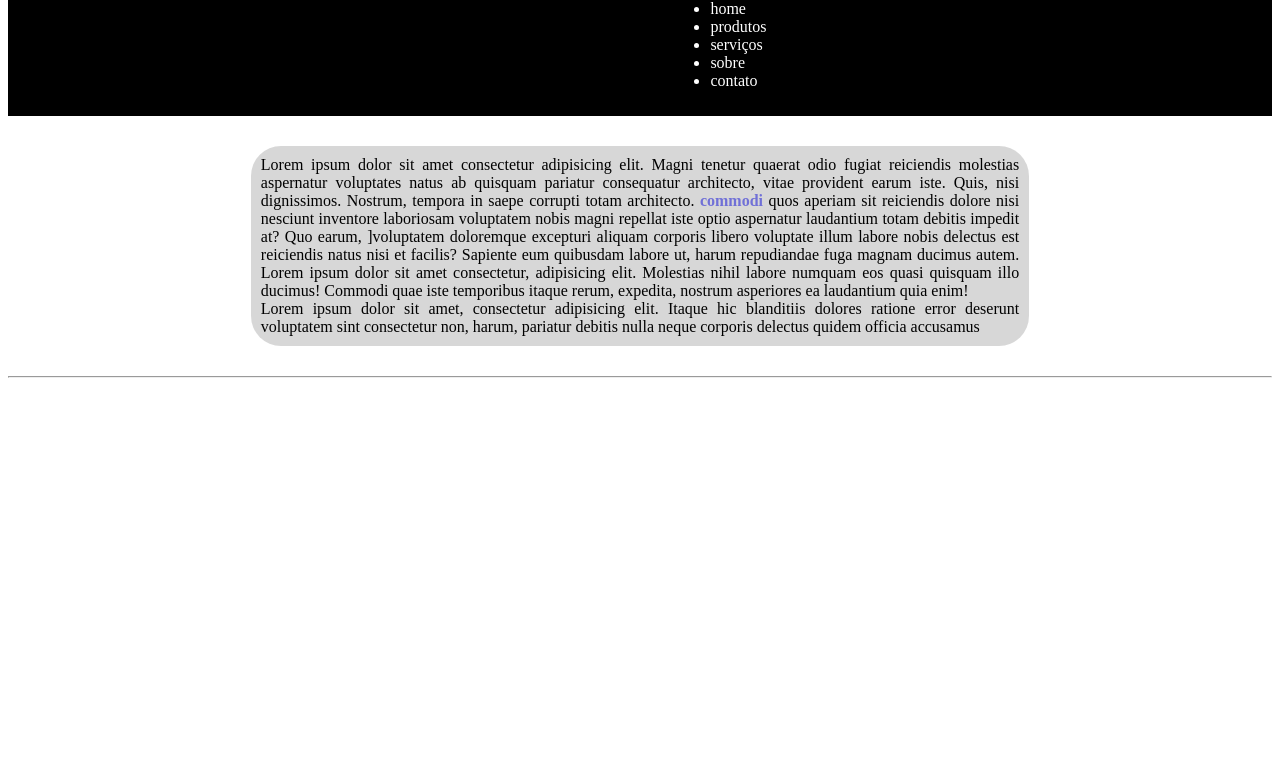
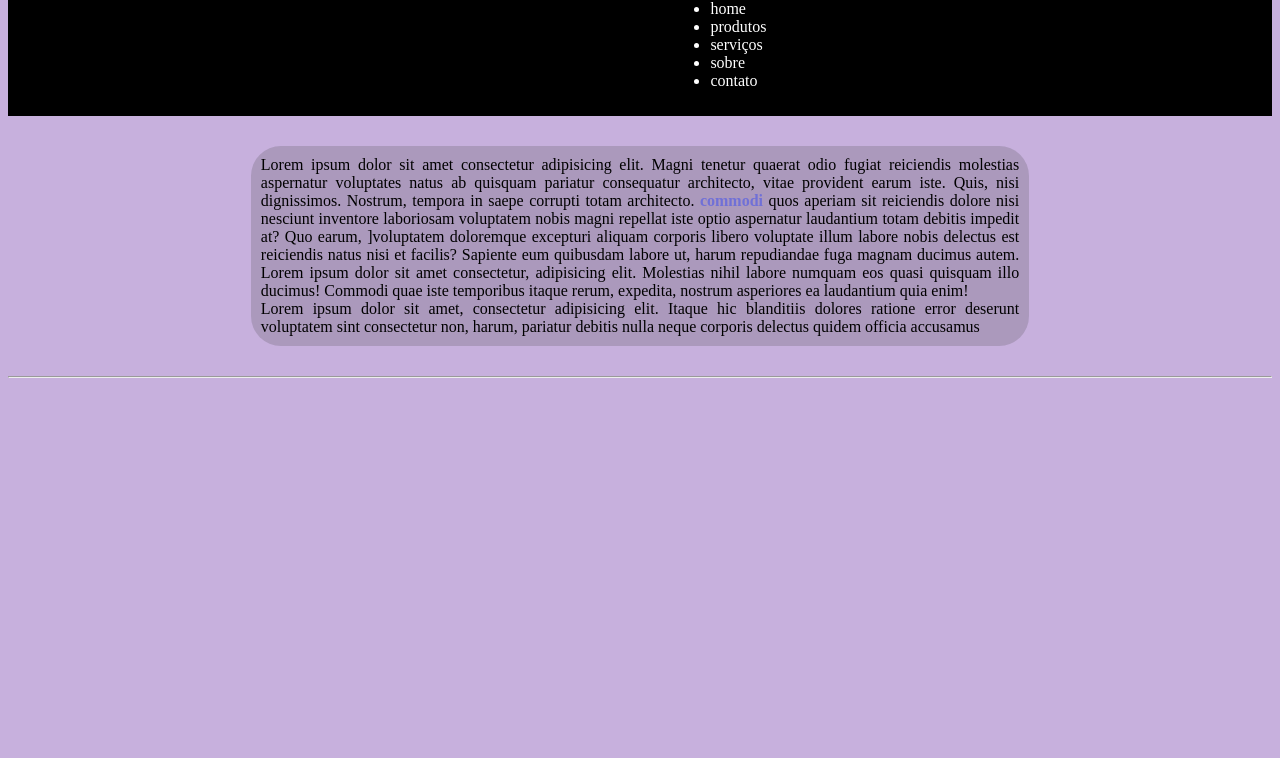
Before and after one commit to desenvolvedora-yagami/desenvolvedora-yagami.github.io, a plain HTML site: page index.html in a window 1280 px wide. Shown: the part 42-800 px from the top of the page. Drawn offline with Linux system fonts and the light colour scheme.

Commit message:
alteracoes varias coisas

```diff
--- a/css/estilos.css
+++ b/css/estilos.css
@@ -1,3 +1,6 @@
+body {
+  background-color: rgb(199, 176, 221);
+}
 p {
   color: rgb(0, 0, 0);
 
```
